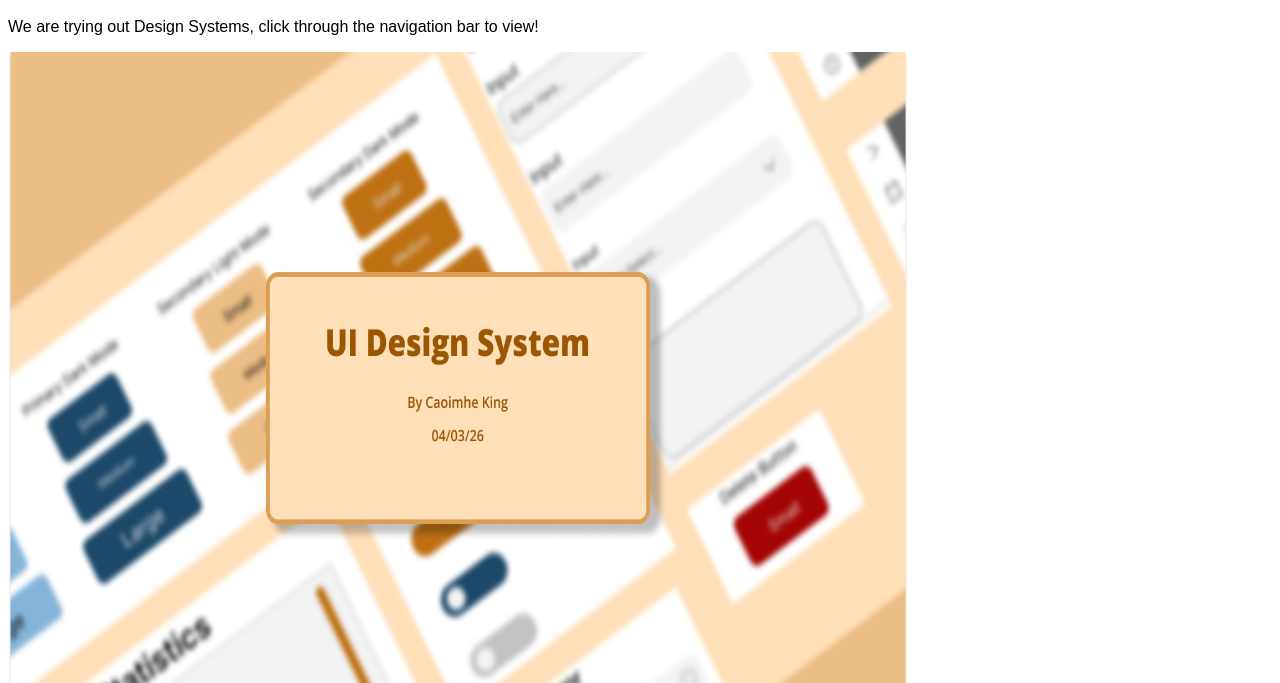
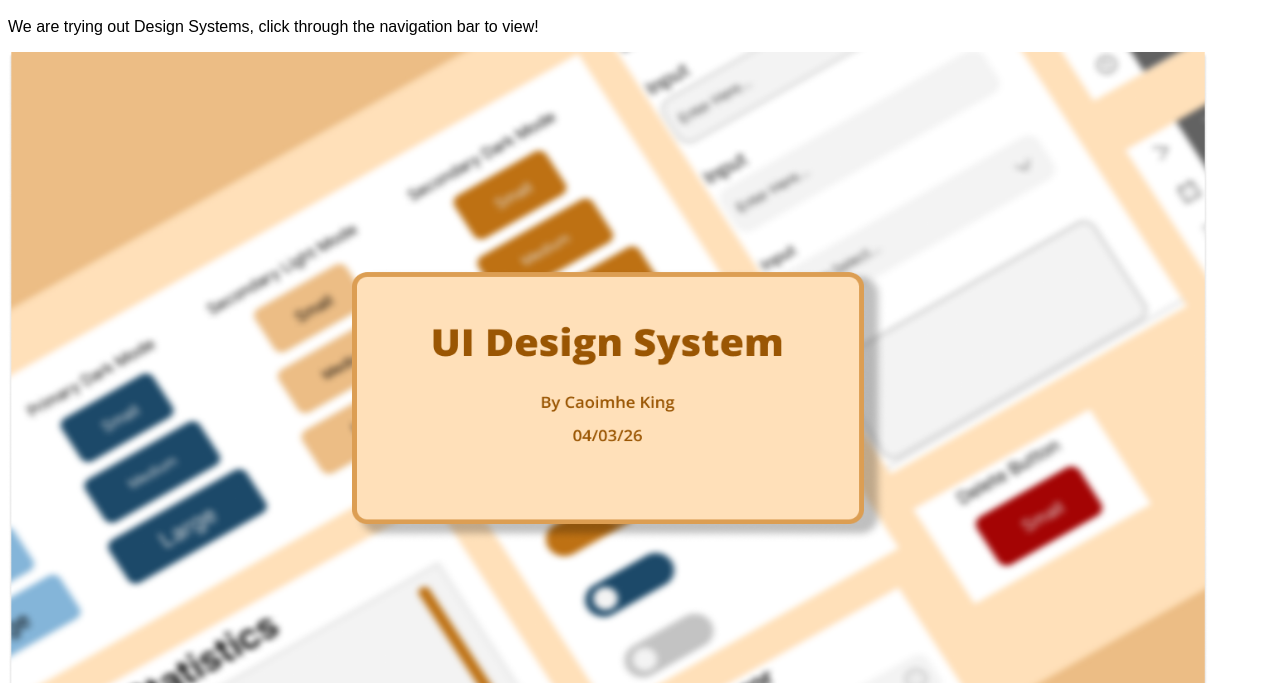
Before and after one commit to caokng/SCSS_Assignment, a website: page index.html in a window 1280 px wide. Shown: the part 117-800 px from the top of the page. Drawn offline with Linux system fonts and the light colour scheme.

Commit message:
Update index.html

```diff
--- a/index.html
+++ b/index.html
@@ -22,7 +22,7 @@
     <h1>Welcome to My Design System</h1>
     <p>We are trying out Design Systems, click through the navigation bar to view!</p>
 
-    <img src="images/cover_blue.png" alt="Cover Page for Design System" width="900" height="800">
+    <img src="images/cover_blue.png" alt="Cover Page for Design System" width="1200" height="800">
 
   </main>
 
```
